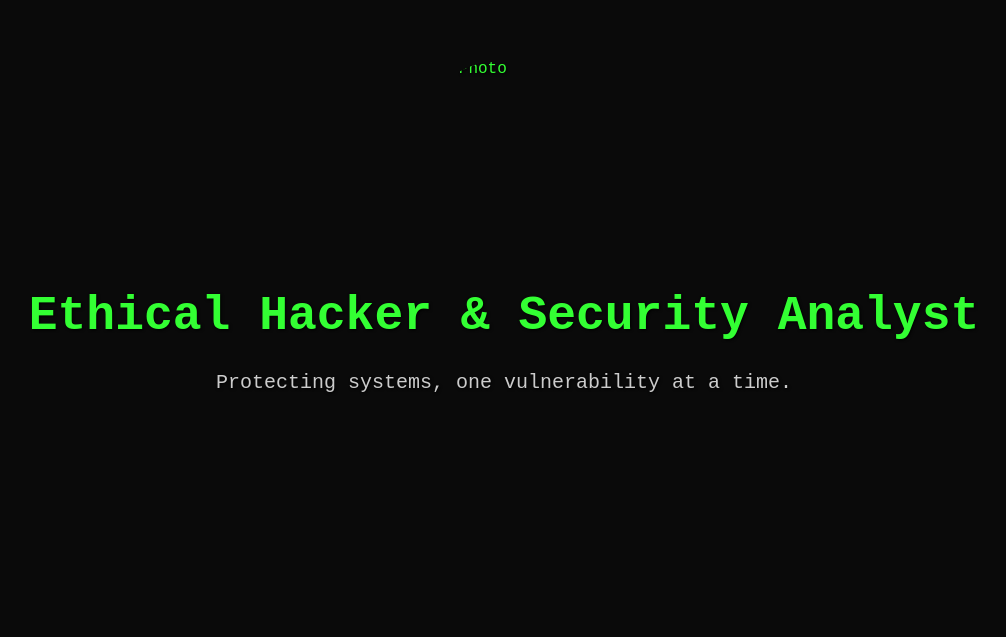
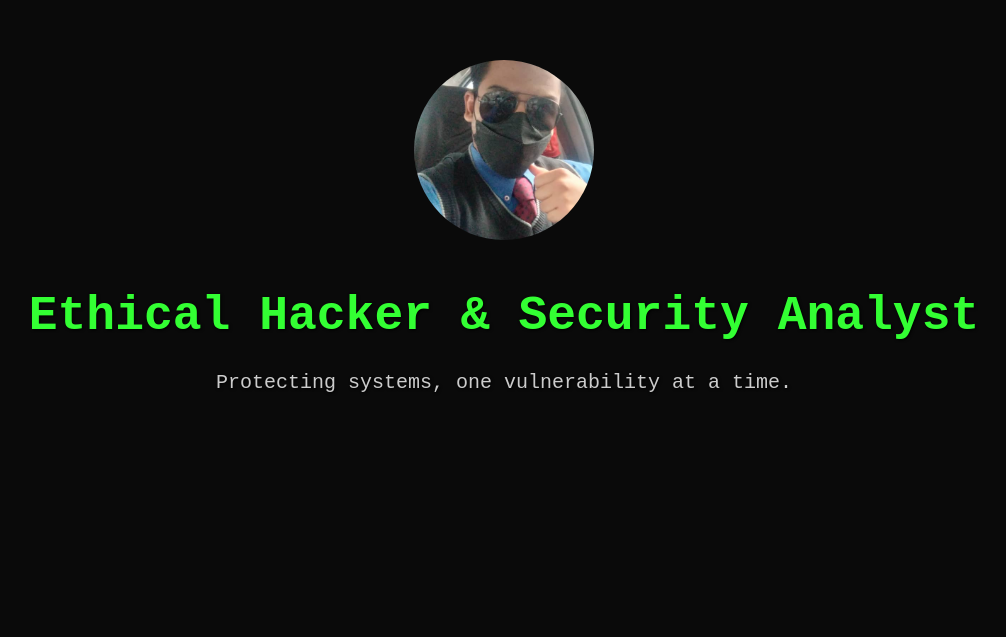
Before and after one commit to shahrimi87/my-hacker-portfolio, a plain HTML site: page index.html in a window 1280 px wide. Shown: the part 163-800 px from the top of the page, without its empty margins (136-1142 px from the left). Drawn offline with Linux system fonts and the light colour scheme.

Commit message:
Update index.html

```diff
--- a/index.html
+++ b/index.html
@@ -70,7 +70,7 @@
 </head>
 <body>
   <header>
-    <img src="shah.jpg" alt="My Photo" class="profile-pic" />
+    <img src="shah.jpg.jpeg" alt="My Photo" class="profile-pic" />
     <h1>Ethical Hacker & Security Analyst</h1>
     <p>Protecting systems, one vulnerability at a time.</p>
 
```
